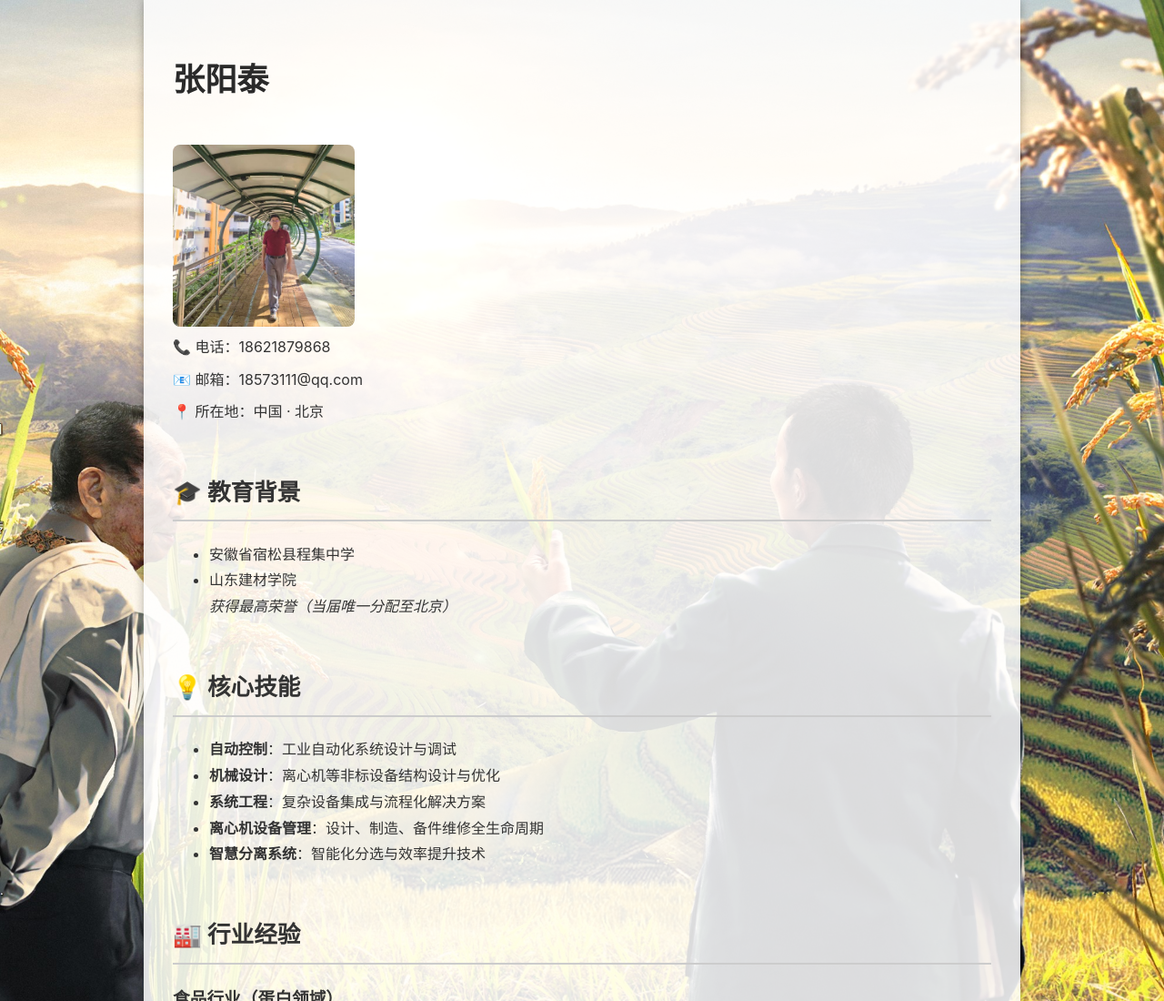
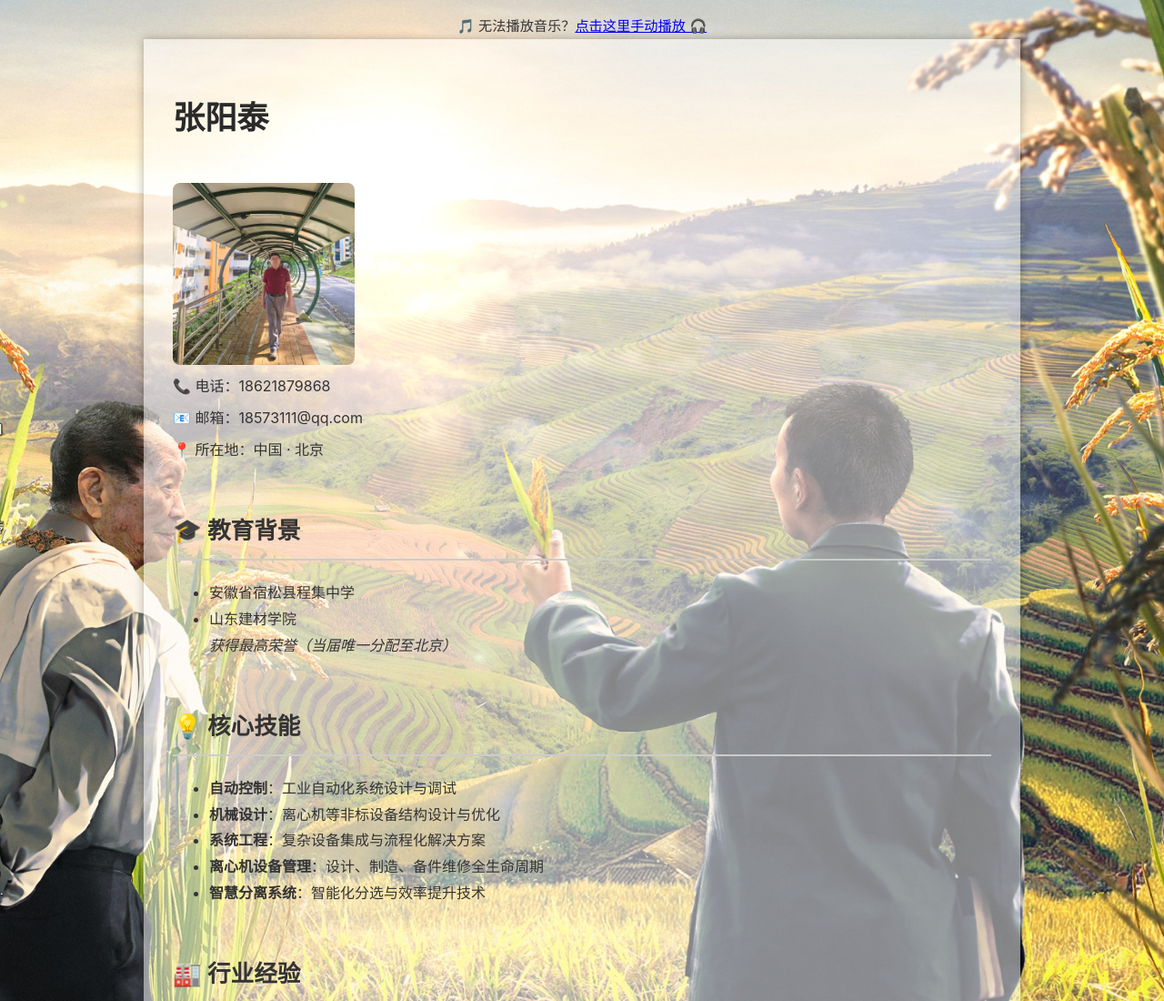
Before and after one commit to SuntaiyTech/ZhangyangtaiCV, a plain HTML site: page index.html in a window 1280 px wide. Shown: the top 1100 px of the page at 91% size. Drawn offline with Linux system fonts and the light colour scheme.

Commit message:
Update index.html

```diff
--- a/index.html
+++ b/index.html
@@ -20,7 +20,7 @@
       max-width: 900px;
       margin: auto;
       padding: 2em;
-      background-color: rgba(255, 255, 255, 0.85);
+      background-color: rgba(255, 255, 255, 0.50); /* 降低透明度 */
       box-shadow: 0 0 10px rgba(0,0,0,0.3);
     }
     h1 { font-size: 2.2em; color: #2a2a2a; }
@@ -37,14 +37,22 @@
       margin-top: 3em;
       color: #000;
     }
+    .audio-fallback {
+      text-align: center;
+      margin-top: 1em;
+      font-size: 0.95em;
+    }
   </style>
 </head>
 <body>
-  <!-- 🎵 背景音乐自动播放 -->
+  <!-- 🎵 背景音乐自动播放 + 循环 + 手动播放链接 -->
   <audio autoplay loop hidden>
     <source src="hyl.mp3" type="audio/mpeg">
-    您的浏览器不支持音频播放。
+    您的浏览器不支持自动播放音频。
   </audio>
+  <div class="audio-fallback">
+    🎵 无法播放音乐？<a href="hyl.mp3" target="_blank">点击这里手动播放 🎧</a>
+  </div>
 
   <div class="container">
     <h1>张阳泰</h1>
```
